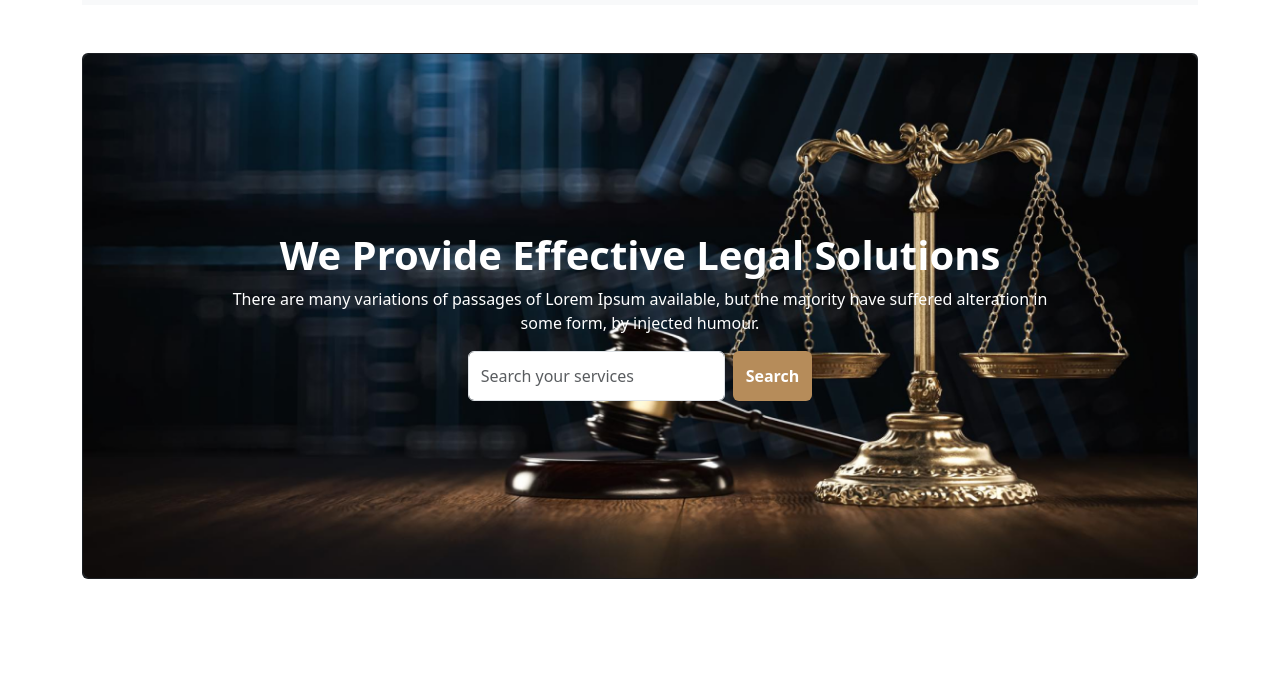
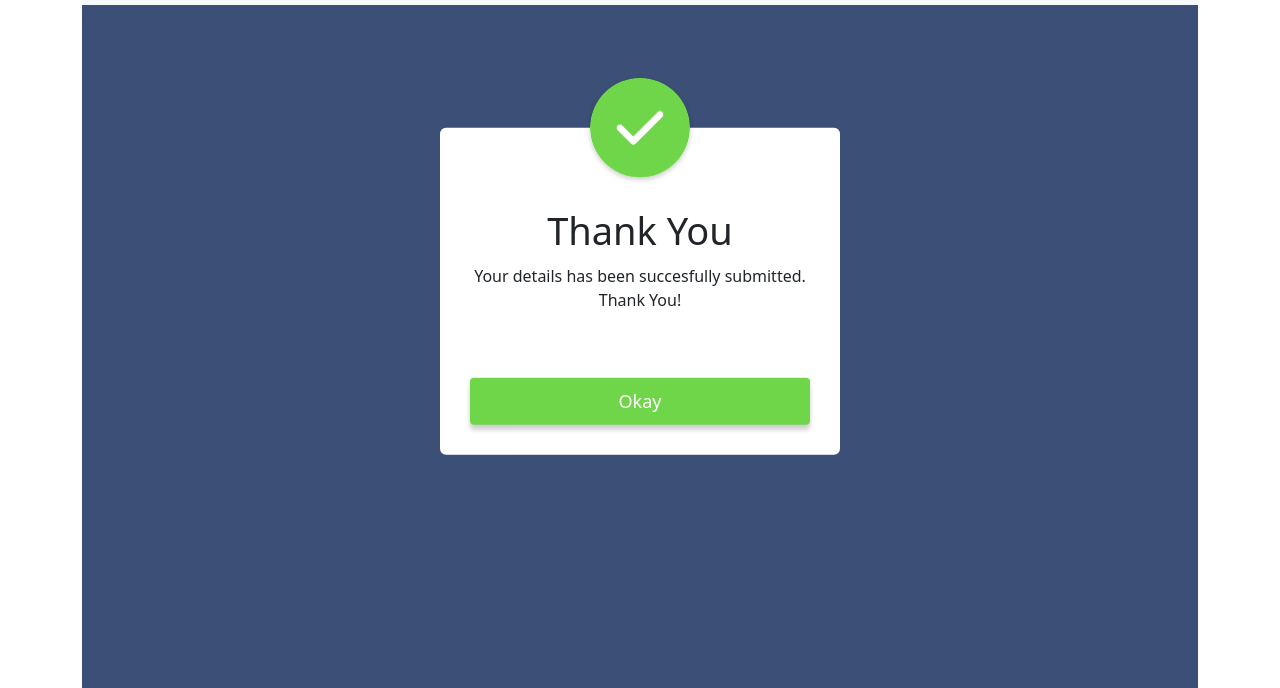
Before and after one commit to abdurrahmanrahat/Assignment-03, a plain HTML site: page index.html in a window 1280 px wide. Both pictures are taken after a click on the button "Free Consultation". Shown: the part 109-797 px from the top of the page. Drawn offline with nearby package versions, Linux system fonts and the light colour scheme.

Commit message:
Completed button modal

```diff
--- a/index.html
+++ b/index.html
@@ -56,10 +56,24 @@
                     </div>
                 </div>
                 <div>
-                    <button class="d-none d-md-block btn btn-color fw-semibold" type="submit">Free Consultation</button>
+                    <button class="d-none d-md-block btn btn-color fw-semibold" type="button" class="button" onclick="openPopup()">Free Consultation</button>
                 </div>
             </div>
         </nav>
+
+        <!------------------------
+        Start for modal section
+        ---------------------->
+        <div class="own-container">
+            <!-- <button type="button" class="button" onclick="openPopup()">Submit</button> -->
+            <div class="popup" id="popup">
+                <img src="/images/404-tick.png" alt="">
+                <h2>Thank You</h2>
+                <p>Your details has been succesfully submitted. Thank You!</p>
+                <button type="button" onclick="closePopup()">Okay</button>
+            </div>
+        </div>
+
         <!------------------------
         Start Banner-image Section
         ---------------------->
@@ -416,6 +430,20 @@
         crossorigin="anonymous"></script>
 
 
+    <!------------------------
+        Start JavaScript Section for modal
+        ---------------------->
+    <script>
+        let popup = document.getElementById("popup");
+
+        function openPopup() {
+            popup.classList.add("open-popup")
+        }
+        function closePopup() {
+            popup.classList.remove("open-popup")
+        }
+
+    </script>
 
 </body>
 
--- a/styles/style.css
+++ b/styles/style.css
@@ -8,3 +8,74 @@
 .carousel-color{
     color: #fff;
 }
+
+/* For modal */
+
+
+.own-container{
+    width: 100%;
+    height: 100vh;
+    background-color: #3c5077;
+    display: flex;
+    align-items: center;
+    justify-content: center;
+
+}
+
+ .button{
+    padding: 10px 60px;
+    border: 0;
+    outline: none;
+    cursor: pointer;
+    font-weight: 500;
+    border-radius: 30px;
+
+}
+
+
+ .popup{
+    width: 400px;
+    background: #fff;
+    border-radius: 6px;
+    position: absolute;
+    top: 0;
+    left: 50%;
+    transform: translate(-50%, -50%) scale(0.1);
+    text-align: center;
+    padding: 0 30px 30px;
+    visibility: hidden;
+    transition: transform 0.4s, top 0.4s;
+}
+
+.open-popup{
+    visibility: visible;
+    top: 50%;
+    transform: translate(-50%, -50%) scale(1);
+}
+
+.popup img {
+    width: 100px;
+    margin-top: -50px;
+    border-radius: 50%;
+    box-shadow: 0 2px 5px rgba(0, 0, 0, 0.2);
+}
+
+.popup h2{
+    font-size: 38px;
+    font-weight: 500;
+    margin: 30px 0 10px;
+}
+
+.popup button{
+    width: 100%;
+    margin-top: 50px;
+    padding: 10px 0 ;
+    background-color: #6fd649;
+    color: #fff;
+    border: 0;
+    outline: none;
+    font-size: 18px;
+    border-radius: 4px;
+    cursor: pointer;
+    box-shadow: 0 5px 5px rgba(0, 0, 0, 0.2);
+}
```
